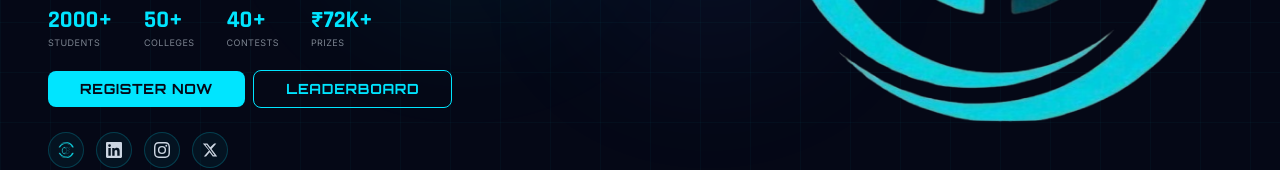
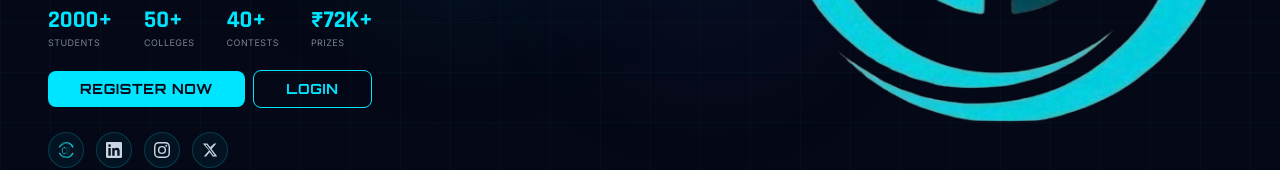
Before and after one commit to NikhilMamilla/CodingLeague, a React (Vite) app: page / in a window 1280 px wide. Shown: the part 528-698 px from the top of the page. Built offline with nearby package versions, Linux system fonts and the light colour scheme; no server answers.

Commit message:
updated_button

```diff
--- a/src/pages/public/Home.tsx
+++ b/src/pages/public/Home.tsx
@@ -80,8 +80,8 @@ export default function Home() {
 
               {/* CTA buttons */}
               <div className="flex flex-row items-center justify-center lg:justify-start gap-2 w-full sm:w-auto">
-                <Link to="/register"    className="btn-primary   text-[10px] sm:text-sm px-4 sm:px-8 py-2">Register Now</Link>
-                <Link to="/leaderboard" className="btn-secondary text-[10px] sm:text-sm px-4 sm:px-8 py-2">Leaderboard</Link>
+                <Link to="/register" className="btn-primary   text-[10px] sm:text-sm px-4 sm:px-8 py-2">Register Now</Link>
+                <Link to="/login"    className="btn-secondary text-[10px] sm:text-sm px-4 sm:px-8 py-2">Login</Link>
               </div>
 
 
```
